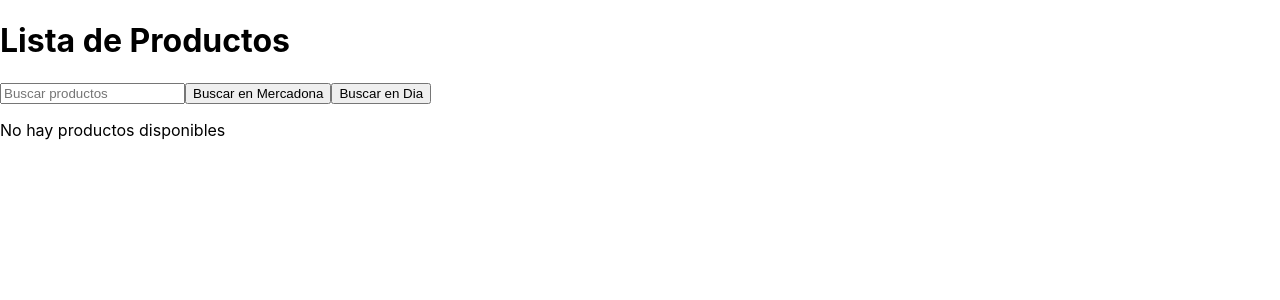
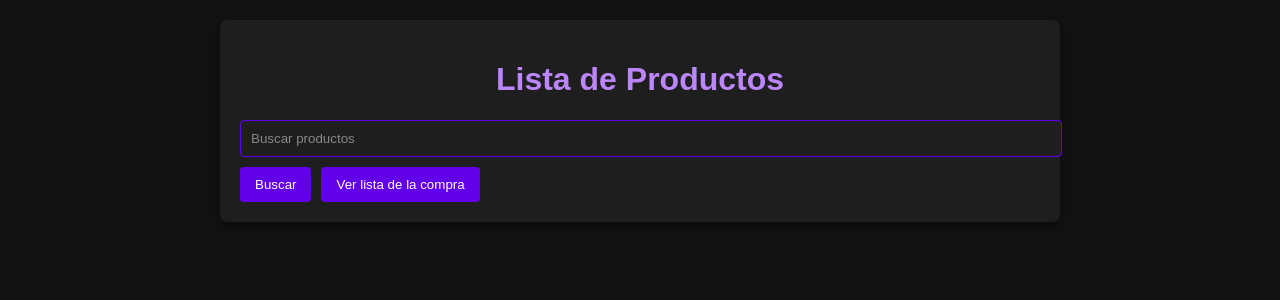
Before and after one commit to adriviciano/DealHunt-Frontend, a React (Create React App) app: page / in a window 1280 px wide. Shown: the top 300 px of the page. Built offline with nearby package versions, Linux system fonts and the light colour scheme.

Commit message:
added some styles

```diff
--- a/package.json
+++ b/package.json
@@ -7,6 +7,7 @@
     "@testing-library/react": "^13.4.0",
     "@testing-library/user-event": "^13.5.0",
     "axios": "^1.7.7",
+    "html2canvas": "^1.4.1",
     "react": "^18.3.1",
     "react-dom": "^18.3.1",
     "react-scripts": "5.0.1",
--- a/src/App.css
+++ b/src/App.css
@@ -1,38 +1,149 @@
-.App {
-  text-align: center;
+/* App.css */
+
+/* Estilos generales para el modo oscuro */
+body {
+  background-color: #121212; /* Color de fondo oscuro */
+  color: #ffffff; /* Color de texto blanco */
+  font-family: Arial, sans-serif;
+  margin: 0;
+  padding: 20px;
 }
 
-.App-logo {
-  height: 40vmin;
-  pointer-events: none;
+.app-container {
+  max-width: 800px;
+  margin: auto;
+  padding: 20px;
+  border-radius: 8px;
+  background-color: #1e1e1e; /* Fondo de contenedor oscuro */
+  box-shadow: 0 4px 10px rgba(0, 0, 0, 0.5);
 }
 
-@media (prefers-reduced-motion: no-preference) {
-  .App-logo {
-    animation: App-logo-spin infinite 20s linear;
-  }
+/* Estilos para los botones */
+button {
+  background-color: #6200ea; /* Color de fondo del botón */
+  color: white; /* Color de texto del botón */
+  border: none;
+  border-radius: 4px;
+  padding: 10px 15px;
+  cursor: pointer;
+  margin-right: 10px;
+  transition: background-color 0.3s ease;
 }
 
-.App-header {
-  background-color: #282c34;
-  min-height: 100vh;
-  display: flex;
-  flex-direction: column;
-  align-items: center;
-  justify-content: center;
-  font-size: calc(10px + 2vmin);
-  color: white;
+button:hover {
+  background-color: #3700b3; /* Color del botón al pasar el cursor */
 }
 
-.App-link {
-  color: #61dafb;
+/* Estilos para los resultados */
+
+#resultados > div{
+  display: flex;
+  flex-direction: row;
+  justify-content: space-evenly;
+  flex-wrap: wrap;
 }
 
-@keyframes App-logo-spin {
-  from {
-    transform: rotate(0deg);
-  }
-  to {
-    transform: rotate(360deg);
-  }
+
+
+/* Estilos para las tarjetas de producto */
+.product-card {
+  background-color: #2c2c2c; /* Fondo de la tarjeta */
+  border: 1px solid #333; /* Borde de la tarjeta */
+  border-radius: 8px; /* Bordes redondeados */
+  padding: 15px;
+  display: flex;
+  flex-direction: column; /* Alinear items en columna */
+  align-items: center; /* Centrar contenido horizontalmente */
+  width: calc(25% - 20px); /* Ancho de la tarjeta */
+  box-shadow: 0 2px 10px rgba(0, 0, 0, 0.5); /* Sombra de la tarjeta */
 }
+
+/* Estilos para la imagen del producto */
+.product-card img {
+  width: 100%; /* Imagen ocupa el 100% del ancho de la tarjeta */
+  height: auto; /* Mantiene la relación de aspecto de la imagen */
+  border-radius: 4px;
+}
+
+/* Estilos para los textos en la tarjeta */
+.product-card h3 {
+  margin: 10px 0 5px;
+  color: #03dac5; /* Color del nombre del producto */
+}
+
+.product-card p {
+  margin: 5px 0;
+  color: #ffffff; /* Color de precio */
+}
+
+/* Estilos para los botones dentro de la tarjeta */
+.product-card .add-to-cart-btn {
+  background-color: #03dac5; /* Color de fondo del botón de añadir */
+  color: black; /* Color de texto del botón de añadir */
+  border: none;
+  border-radius: 4px;
+  padding: 5px 10px;
+  cursor: pointer;
+}
+
+/* Estilos para la lista de compra */
+#listaCompraDiv {
+  margin-top: 20px;
+  padding: 15px;
+  border-radius: 8px;
+  background-color: #2c2c2c; /* Fondo de lista de compra */
+}
+
+/* Estilos para cada producto en la lista de compra */
+#listaCompraDiv p {
+  background-color: #3b3b3b; /* Color de fondo de cada producto */
+  border-left: 5px solid #03dac5; /* Color de borde resaltante */
+  padding: 10px;
+  margin: 10px 0;
+  border-radius: 4px;
+}
+
+/* Estilos para los títulos de la lista de compra */
+#listaCompraDiv h3 {
+  color: #03dac5; /* Color del título de la lista */
+}
+
+h1 {
+  text-align: center;
+  color: #bb86fc; /* Color del título principal */
+}
+
+/* Estilos para el input de búsqueda */
+input {
+  width: 100%;
+  padding: 10px;
+  border: 1px solid #6200ea; /* Color de borde del input */
+  border-radius: 4px;
+  background-color: #1e1e1e; /* Fondo del input */
+  color: white; /* Color de texto del input */
+  margin-bottom: 10px;
+}
+
+input::placeholder {
+  color: #888; /* Color del placeholder */
+}
+
+/* Estilos para la lista modal */
+.lista-modal {
+  position: fixed; /* Fija la posición de la lista */
+  top: 50%;
+  left: 50%;
+  transform: translate(-50%, -50%); /* Centra la lista modal */
+  background-color: #2c2c2c; /* Fondo oscuro para la lista */
+  padding: 20px;
+  border-radius: 8px;
+  box-shadow: 0 4px 10px rgba(0, 0, 0, 0.5);
+  z-index: 1000; /* Asegura que esté por encima de otros elementos */
+  width: 80%; /* Ancho de la modal */
+  max-width: 600px; /* Ancho máximo */
+}
+
+/* Estilo del botón de cerrar */
+.lista-modal button {
+  margin-top: 10px; /* Espacio entre botones */
+}
--- a/src/App.js
+++ b/src/App.js
@@ -1,34 +1,103 @@
 import axios from 'axios';
 import React, { useState } from 'react';
+import html2canvas from 'html2canvas';
+import './App.css';
 
 function App() {
-  const [products, setProducts] = useState([]);
   const [searchTerm, setSearchTerm] = useState('');
+  const [listaCompra, setListaCompra] = useState({ mercadona: [], dia: [] });
+  const [isListaVisible, setIsListaVisible] = useState(false);
   const server = 'http://localhost:5000';
 
-  const fetchMercadonaProducts = () => {
+  const fetchCompareProducts = () => {
     if (!searchTerm) return;
-    axios.get(`${server}/mercadona/${searchTerm}`)
+    axios.get(`${server}/compare/${searchTerm}`)
       .then(response => {
-        setProducts(response.data);
-        console.log(response.data);
+        mostrarResultados(response.data);
       })
-      .catch(error => console.error('Error fetching Mercadona products:', error));
+      .catch(error => console.error('Error fetching compare products:', error));
   };
 
-  const fetchDiaProducts = () => {
-    if (!searchTerm) return;
-    axios.get(`${server}/dia/${searchTerm}`)
-      .then(response => {
-        setProducts(response.data);
-        console.log(response.data);
-      })
-      .catch(error => console.error('Error fetching Dia products:', error));
-   };
+  const mostrarResultados = (productos) => {
+    const resultadosDiv = document.getElementById("resultados");
+    resultadosDiv.innerHTML = "<h2>Resultados ordenados por precio:</h2>";
+    const listaProductos = document.createElement("div");
+    productos.forEach(producto => {
+      const productoDiv = document.createElement("div");
+      productoDiv.className = "product-card";
+      productoDiv.innerHTML = `
+        <img src="${producto.imagen}" alt="${producto.nombre}">
+        <h3><strong>${producto.nombre}</strong></h3>
+        <p><strong>Precio:</strong> ${producto.precio_unitario} €</p>
+        <p><strong>Precio por unidad:</strong> ${producto.precio_por_unidad} €</p>
+        <button class="add-to-cart-btn">Añadir a la lista de la compra</button>
+      `;
+      resultadosDiv.appendChild(listaProductos);
+      listaProductos.appendChild(productoDiv);
 
+      const btn = productoDiv.querySelector(".add-to-cart-btn");
+      btn.addEventListener("click", () => agregarAListaCompra(producto));
+    });
+  };
+
+  const agregarAListaCompra = (producto) => {
+    const supermercado = producto.supermercado.toLowerCase();
+    if (supermercado === "mercadona" || supermercado === "dia") {
+      setListaCompra(prev => ({
+        ...prev,
+        [supermercado]: [...prev[supermercado], producto]
+      }));
+      alert(`${producto.nombre} ha sido añadido a la lista de la compra en ${supermercado}.`);
+    } else {
+      alert("Supermercado no reconocido.");
+    }
+  };
+
+  const mostrarListaCompra = () => {
+    setIsListaVisible(true);
+  };
+
+  const cerrarListaCompra = () => {
+    setIsListaVisible(false);
+  };
+
+  const guardarListaComoImagen = () => {
+    const listaCompraDiv = document.getElementById("listaCompraDiv");
+
+    if (listaCompraDiv.innerHTML.trim() === "") {
+      alert("No hay contenido en la lista de la compra para guardar.");
+      return;
+    }
+
+    html2canvas(listaCompraDiv, { scale: 3 }).then(canvas => {
+      const link = document.createElement('a');
+      link.href = canvas.toDataURL("image/png");
+      link.download = 'lista_de_la_compra.png';
+      link.click();
+    }).catch(error => {
+      console.error("Error al capturar la lista de la compra:", error);
+    });
+  };
+
+  const calcularTotales = () => {
+    let totalMercadona = 0;
+    let totalDia = 0;
+
+    listaCompra.mercadona.forEach(producto => {
+      totalMercadona += parseFloat(producto.precio_unitario.replace(',', '.').replace(' €', ''));
+    });
+
+    listaCompra.dia.forEach(producto => {
+      totalDia += parseFloat(producto.precio_unitario.replace(',', '.').replace(' €', ''));
+    });
+
+    return { totalMercadona, totalDia, totalGeneral: totalMercadona + totalDia };
+  };
+
+  const { totalMercadona, totalDia, totalGeneral } = calcularTotales();
 
   return (
-    <div>
+    <div className="app-container">
       <h1>Lista de Productos</h1>
       <input
         type="text"
@@ -36,19 +105,50 @@ function App() {
         onChange={(e) => setSearchTerm(e.target.value)}
         placeholder="Buscar productos"
       />
-      <button onClick={fetchMercadonaProducts}>Buscar en Mercadona</button>
-      <button onClick={fetchDiaProducts}>Buscar en Dia</button>
+      <button onClick={fetchCompareProducts}>Buscar</button>
+      <button onClick={() => { mostrarListaCompra(); }}>Ver lista de la compra</button>
 
-      {products.length > 0 ? (
-        <ul>
-          {products.map((product, index) => (
-            <li key={`${product.nombre}-${index}`}>
-              {product.nombre} - {product.precio_unitario}
-            </li>
-          ))}
-        </ul>
-      ) : (
-        <p>No hay productos disponibles</p>
+      <div id="resultados"></div>
+
+      {/* Sección de la lista de compra */}
+      {isListaVisible && (
+        <div className="lista-modal">
+          <h2>Lista de la compra:</h2>
+          <div id="listaCompraDiv">
+            {/* Mostrar lista Mercadona */}
+            {listaCompra.mercadona.length > 0 ? (
+              <>
+                <h3>Lista de la compra Mercadona:</h3>
+                {listaCompra.mercadona.map((producto, index) => (
+                  <p key={index}><strong>{producto.nombre}</strong> - {producto.precio_unitario}
+                  <img src={producto.imagen} alt={producto.nombre} style={{ width: '50px', height: 'auto' }} /></p>
+                ))}
+                <p><strong>Total Mercadona:</strong> {totalMercadona.toFixed(2)} €</p>
+              </>
+            ) : (
+              <p>No hay productos en la lista de la compra en Mercadona.</p>
+            )}
+
+            {/* Mostrar lista Dia */}
+            {listaCompra.dia.length > 0 ? (
+              <>
+                <h3>Lista de la compra Dia:</h3>
+                {listaCompra.dia.map((producto, index) => (
+                  <p key={index}><strong>{producto.nombre}</strong> - {producto.precio_unitario}
+                  <img src={producto.imagen} alt={producto.nombre} style={{ width: '50px', height: 'auto' }} /></p>
+                ))}
+                <p><strong>Total Dia:</strong> {totalDia.toFixed(2)} €</p>
+              </>
+            ) : (
+              <p>No hay productos en la lista de la compra en Dia.</p>
+            )}
+
+            {/* Mostrar total general */}
+            <h3>Total general de la compra: {totalGeneral.toFixed(2)} €</h3>
+          </div>
+          <button id="guardarListaBtn" onClick={guardarListaComoImagen}>Guardar lista de la compra como imagen</button>
+          <button onClick={cerrarListaCompra}>Cerrar</button>
+        </div>
       )}
     </div>
   );
```
Also changed, not shown: 1 other file (tests, documents, lock files or other folders).
